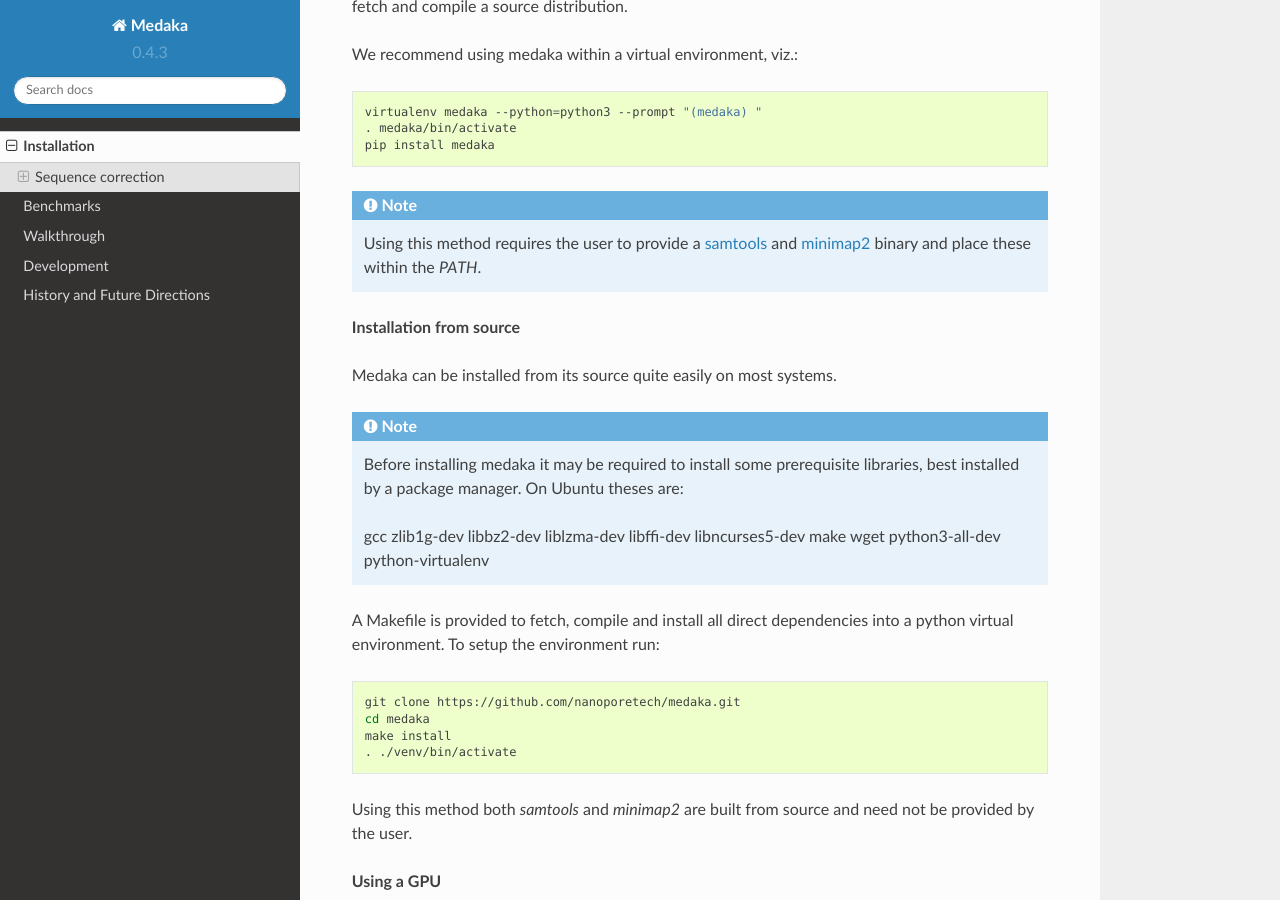
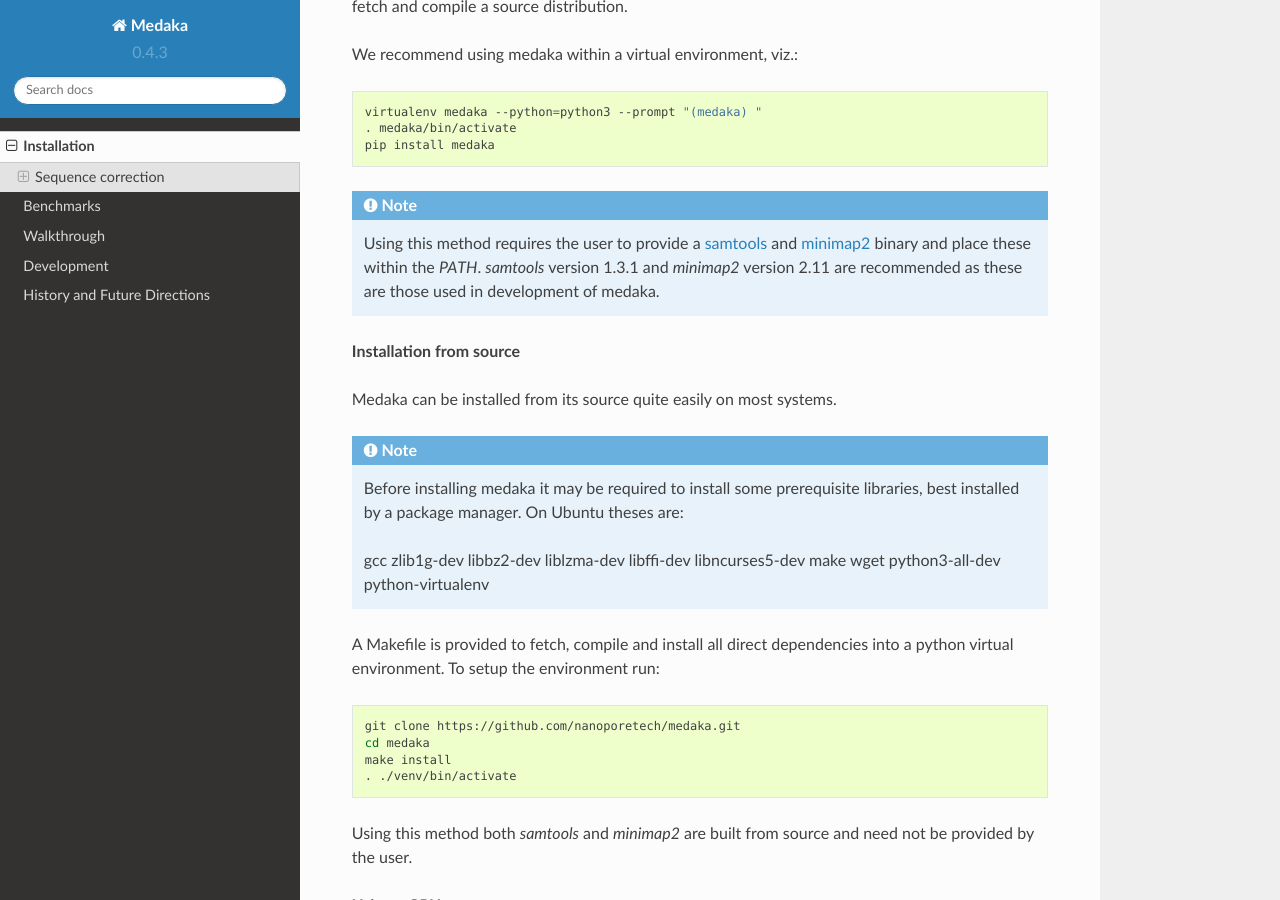
Before and after one commit to nanoporetech/medaka, a Sphinx documentation site: the page built from docs/installation.rst, in a window 1280 px wide and 900 px high, scrolled down 400 px. Built offline with Sphinx 7.4.7 and the Read the Docs theme 2.0.0, drawn with Linux system fonts in a browser that asks for light colours; pages that are not in the unit, such as notebooks, are missing from menus.

Commit message:
Fix typos in docs

```diff
--- a/docs/installation.rst
+++ b/docs/installation.rst
@@ -30,7 +30,9 @@ We recommend using medaka within a virtual environment, viz.:
     Using this method requires the user to provide a
     `samtools <https://github.com/samtools/samtools>`_ and
     `minimap2 <https://github.com/lh3/minimap2>`_ binary and place these
-    within the `PATH`.
+    within the `PATH`. `samtools` version 1.3.1 and `minimap2` version
+    2.11 are recommended as these are those used in development of
+    medaka.
 
 
 **Installation from source**
--- a/docs/walkthrough.rst
+++ b/docs/walkthrough.rst
@@ -60,8 +60,8 @@ The necessary software can be sourced using the same process as described in
 
 .. _basecalling_and_draft_assembly:
 
-Creating a  Draft Assembly
-------------------------------
+Creating a Draft Assembly
+-------------------------
 
 A draft assembly can be formed from the provided basecalls using the
 `miniasm <https://github.com/lh3/miniasm>`_ and
```
Also changed, not shown: other parts of docs/installation.rst (+1 -1 lines), README.md (+4 -2 lines).
